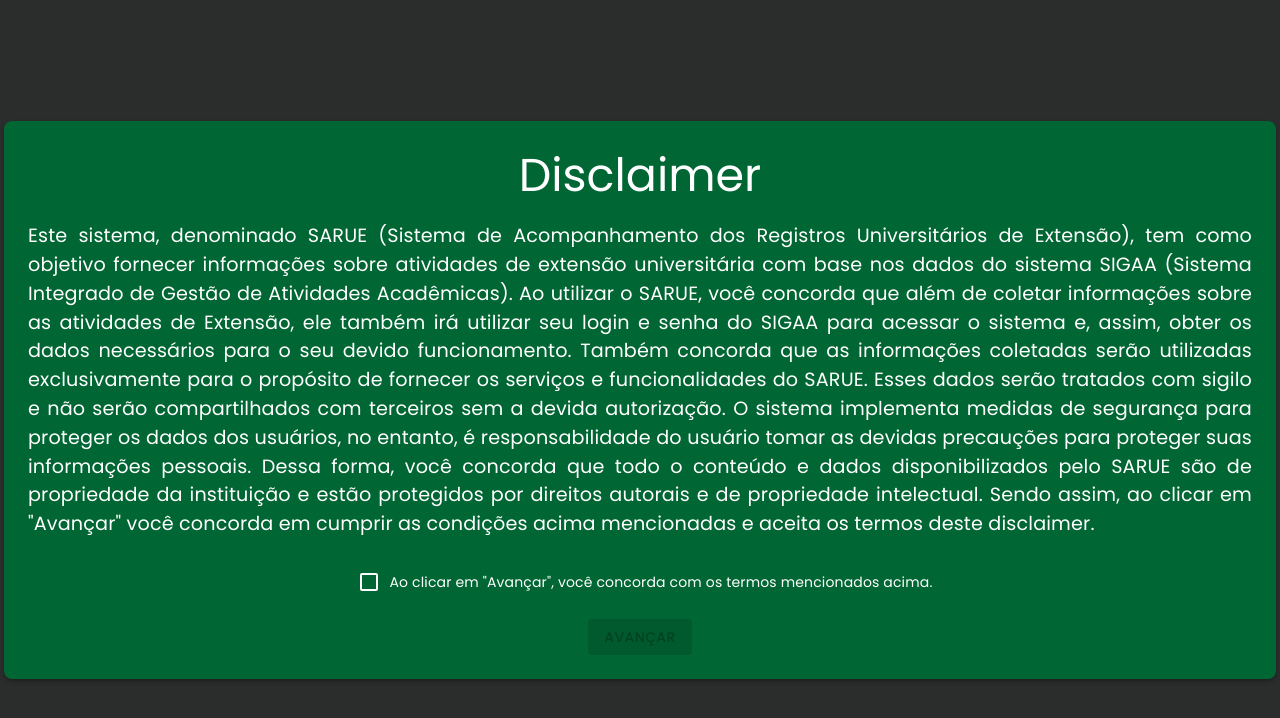
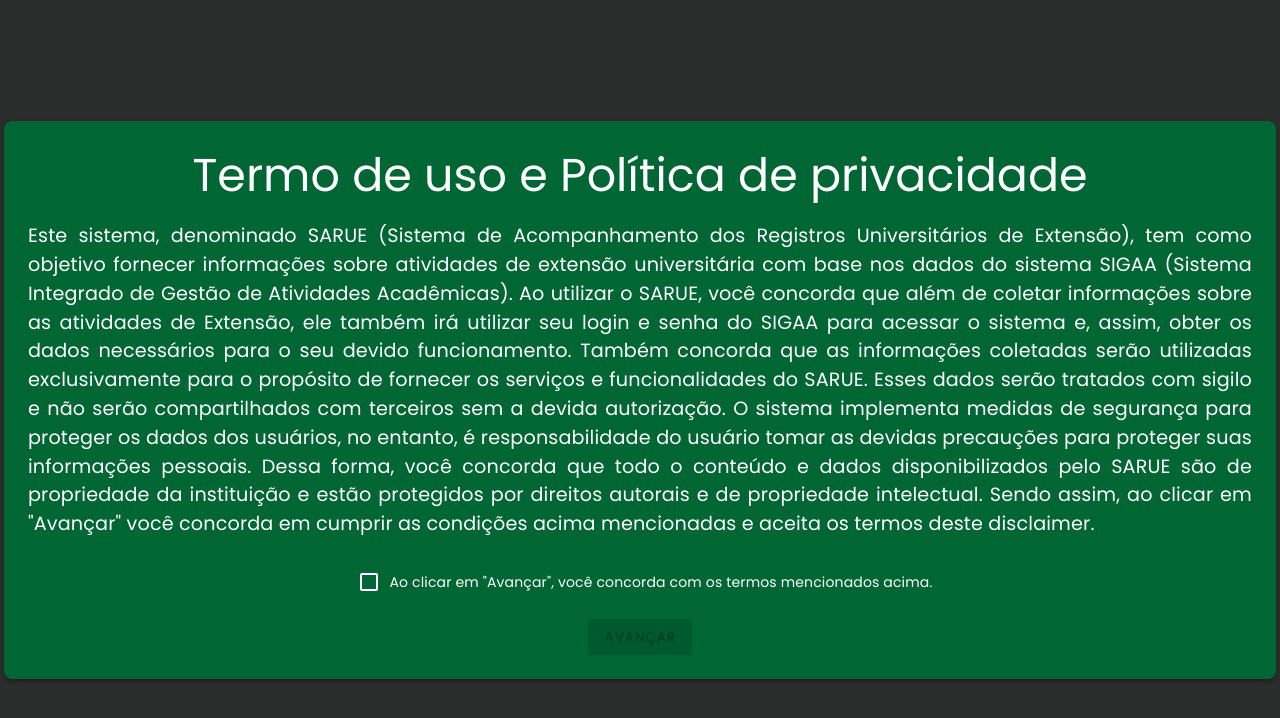
Before and after one commit to jpsaderi/sarue-web-sigaa, a Next.js app: page /dashboard in a window 1280 px wide. Shown: the top 718 px of the page. Built offline with nearby package versions, Linux system fonts and the light colour scheme.

Commit message:
fix: alterando titulo do disclaimer

```diff
--- a/components/Disclaimer/Disclaimer.tsx
+++ b/components/Disclaimer/Disclaimer.tsx
@@ -59,7 +59,7 @@
 					variant='h5'
 					gutterBottom
 				>
-					Disclaimer
+					Termo de uso e Política de privacidade
 				</Typography>
 				<Typography
 					gutterBottom
```
